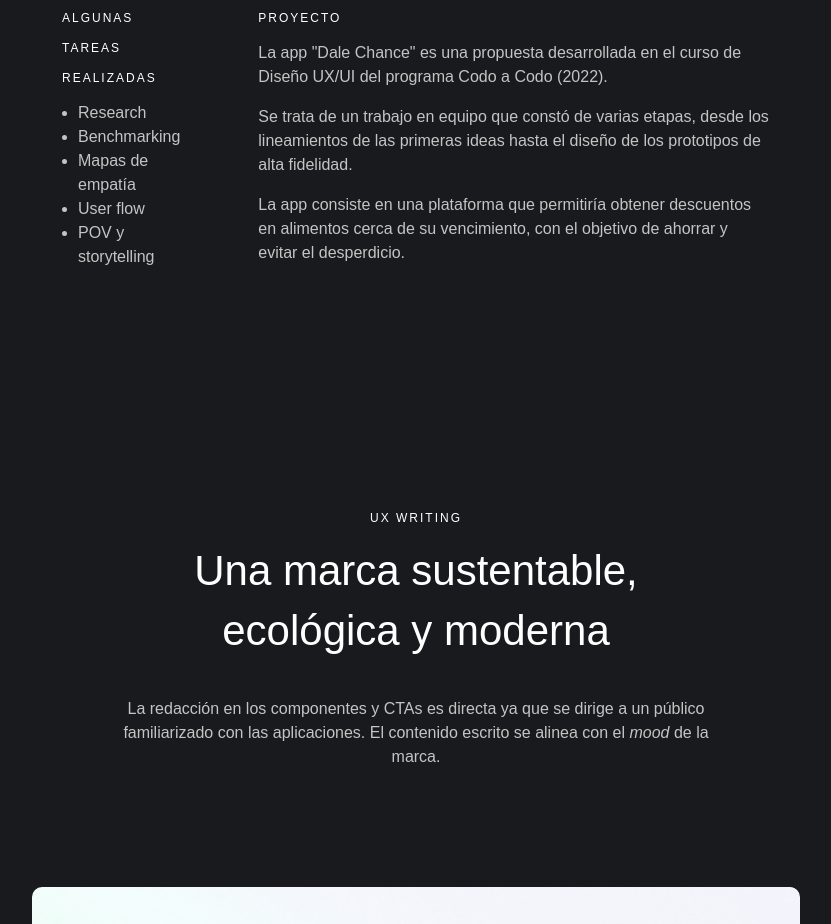
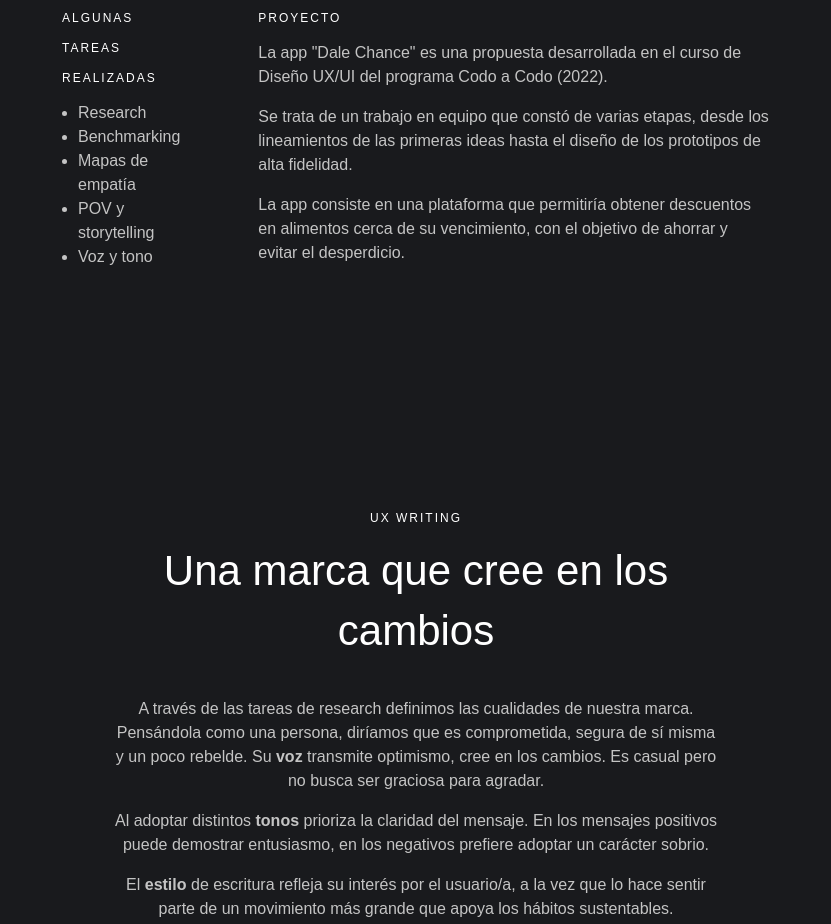
Before and after one commit to ferffloress/portfolio-ux, a plain HTML site: page dalechance.html in a window 1280 px wide. Shown: the part 787-1711 px from the top of the page, without its empty margins (224-1055 px from the left). Drawn offline with nearby package versions, Linux system fonts and the light colour scheme; a web font is replaced by a local one.

Commit message:
Actualización de textos

```diff
--- a/dalechance.html
+++ b/dalechance.html
@@ -56,8 +56,8 @@
         <li>Research</li>
         <li>Benchmarking</li>
         <li>Mapas de empatía</li>
-        <li>User flow</li>
         <li>POV y storytelling</li>
+        <li>Voz y tono</li>
     </ul>
     </div>
     </div>
@@ -65,9 +65,11 @@
 
     <div class="seccion3">
     <h5>UX WRITING</h5>
-    <h6>Una marca sustentable, ecológica y moderna</h6>
-    <P>La redacción en los componentes y CTAs es directa ya que se dirige a un público familiarizado con las aplicaciones.
-    El contenido escrito se alinea con el <i>mood</i> de la marca.</P>
+    <h6>Una marca que cree en los cambios</h6>
+    <P>A través de las tareas de research definimos las cualidades de nuestra marca. Pensándola como una persona, diríamos que es comprometida, segura de sí misma y un poco rebelde.
+      Su <b>voz</b> transmite optimismo, cree en los cambios. Es casual pero no busca ser graciosa para agradar.</P>
+    <P>Al adoptar distintos <b>tonos</b> prioriza la claridad del mensaje. En los mensajes positivos puede demostrar entusiasmo, en los negativos prefiere adoptar un carácter sobrio.</P>
+    <P>El <b>estilo</b> de escritura refleja su interés por el usuario/a, a la vez que lo hace sentir parte de un movimiento más grande que apoya los hábitos sustentables.</P>
     </div>
 </div>
 
@@ -77,7 +79,7 @@
 </div>
 
 <div class="div-link">
-<a class="link-trabajo" href="https://drive.google.com/file/d/1OJ4kvmNU5Nl3Hp3Di5XCYdKMHzK-vYw6/view?usp=sharing" target="_blank">Te invito a ver el trabajo completo</a><br>
+<a class="link-trabajo" href="https://drive.google.com/file/d/1OJ4kvmNU5Nl3Hp3Di5XCYdKMHzK-vYw6/view?usp=sharing" target="_blank">Acceso al trabajo completo</a><br>
 <a class="link-home" href="index.html">Home</a>
 </div>
 <script src="https://cdn.jsdelivr.net/npm/bootstrap@5.3.0-alpha3/dist/js/bootstrap.bundle.min.js" integrity="sha384-ENjdO4Dr2bkBIFxQpeoTz1HIcje39Wm4jDKdf19U8gI4ddQ3GYNS7NTKfAdVQSZe" crossorigin="anonymous"></script>
```
Also changed, not shown: e-commerce.html (+1 -1 lines).
